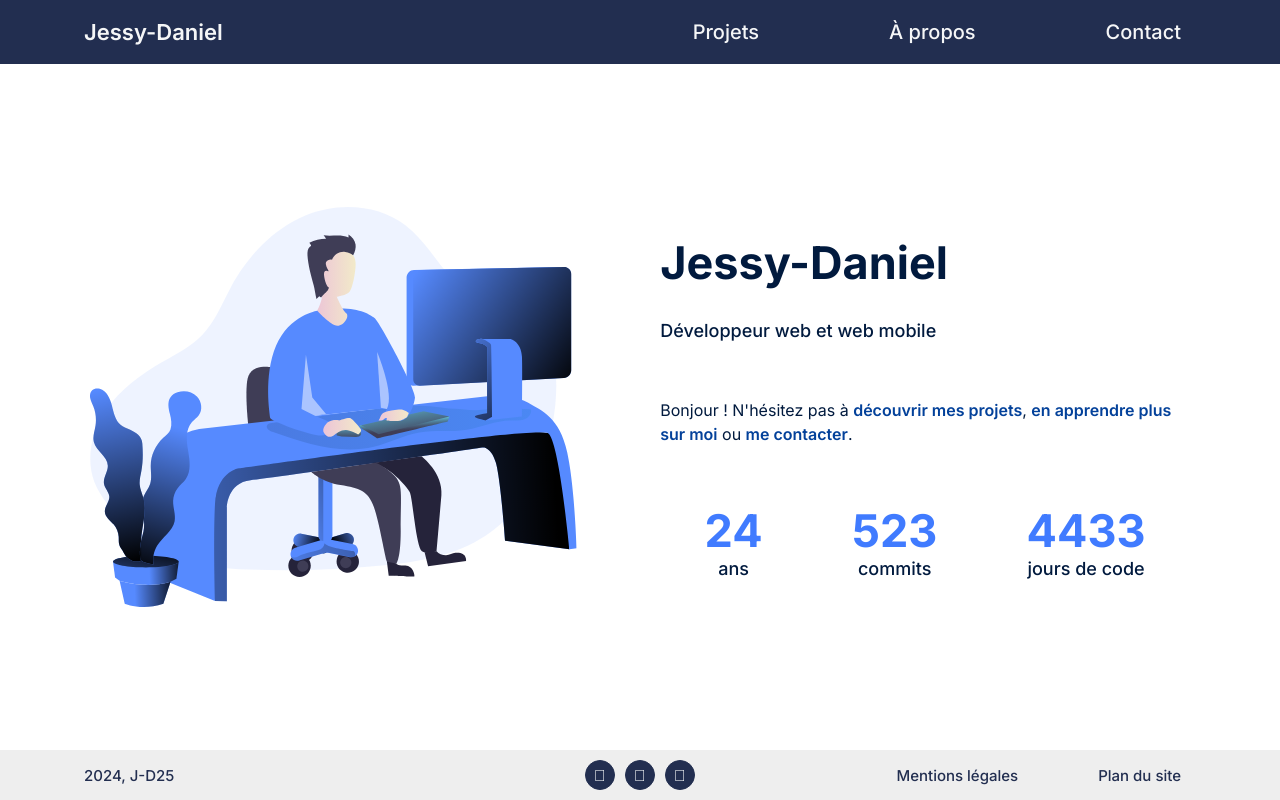
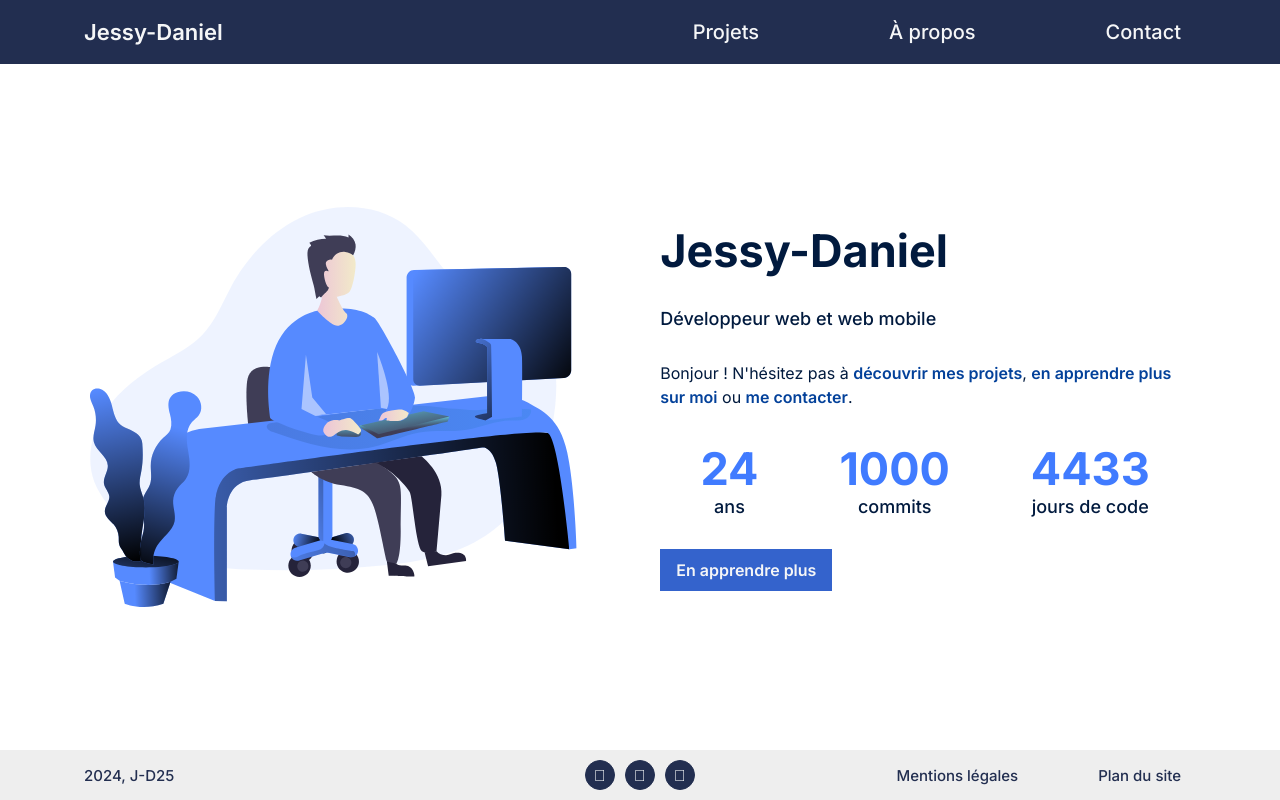
Before and after one commit to J-D25/portfolio, a React (Create React App) app: page / in a window 1280 px wide. Built offline with nearby package versions, Linux system fonts and the light colour scheme.

Commit message:
ADD - src/components/App.js : Ajout d'un bouton

```diff
--- a/src/components/App.js
+++ b/src/components/App.js
@@ -16,9 +16,10 @@ export default function App() {
       <p className="App-hello">Bonjour ! N'hésitez pas à <Link to="/project">découvrir mes projets</Link>, <Link to="/about">en apprendre plus sur moi</Link> ou <Link to="/contact">me contacter</Link>.</p>
       <div className="App-Numbers">
         <Numbers value={dayFromDate("19 May 2000", "years")} title="ans"/>
-        <Numbers value="523" title="commits"/>
+        <Numbers value="1000" title="commits"/>
         <Numbers value={dayFromDate("12 May 2012")} title="jours de code"/>
       </div>
+      <p className="App-hello btn-container"><Link to="/about" className="button">En apprendre plus</Link></p>
     </div>
     </>);
 }
```
